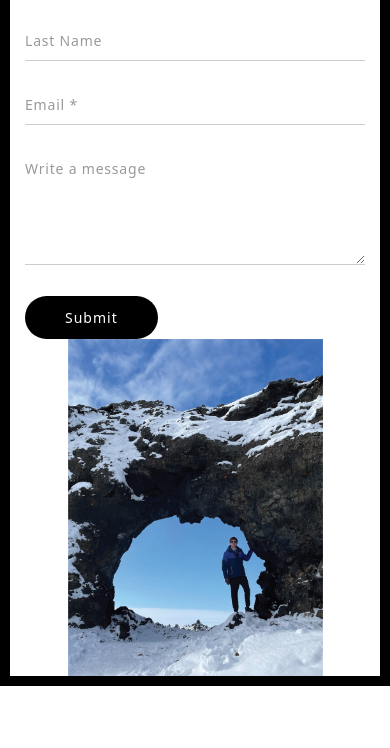
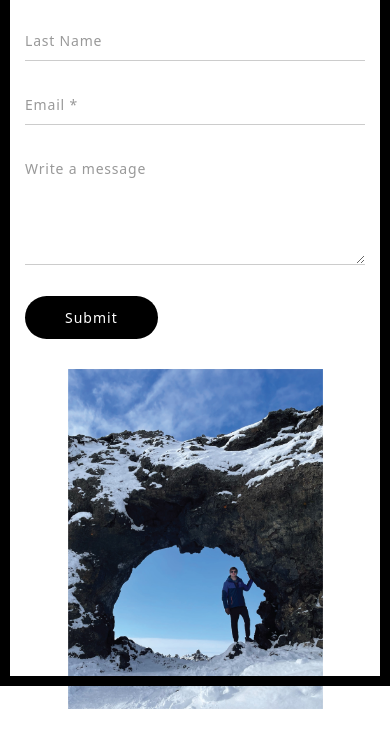
Before and after one commit to TomWilliamsBrown/TomWilliamsBrown.github.io, an Eleventy site: page src/contact.html in a window 390 px wide. Shown: the part 158-906 px from the top of the page. Built offline with nearby package versions, Linux system fonts and the light colour scheme; Eleventy itself is replaced by a stand-in of ours; files that its build step writes are made by us from their sources.

Commit message:
Attempt fix for overlapping contact image

```diff
--- a/src/contact.html
+++ b/src/contact.html
@@ -40,7 +40,7 @@ permalink: /contact/
                 </form>
               </div>
 
-              <div class="col-xs-12 col-md-6">
+              <div class="col-xs-12 col-md-6 contact-image">
                 <img src="/assets/images/Iceland.jpg"
                      style="width: 75%; display: block; margin-left: auto; margin-right: auto;"
                      alt="Iceland"
--- a/src/css/styles.css
+++ b/src/css/styles.css
@@ -520,4 +520,7 @@ blockquote small, blockquote .small { color: black; font-weight: normal; font-si
   .form-group-half {
     width: 100%;
   }
+  .contact-image {
+    margin-top: 30px;
+  }
 }
```
Also changed, not shown: 2 other files.
